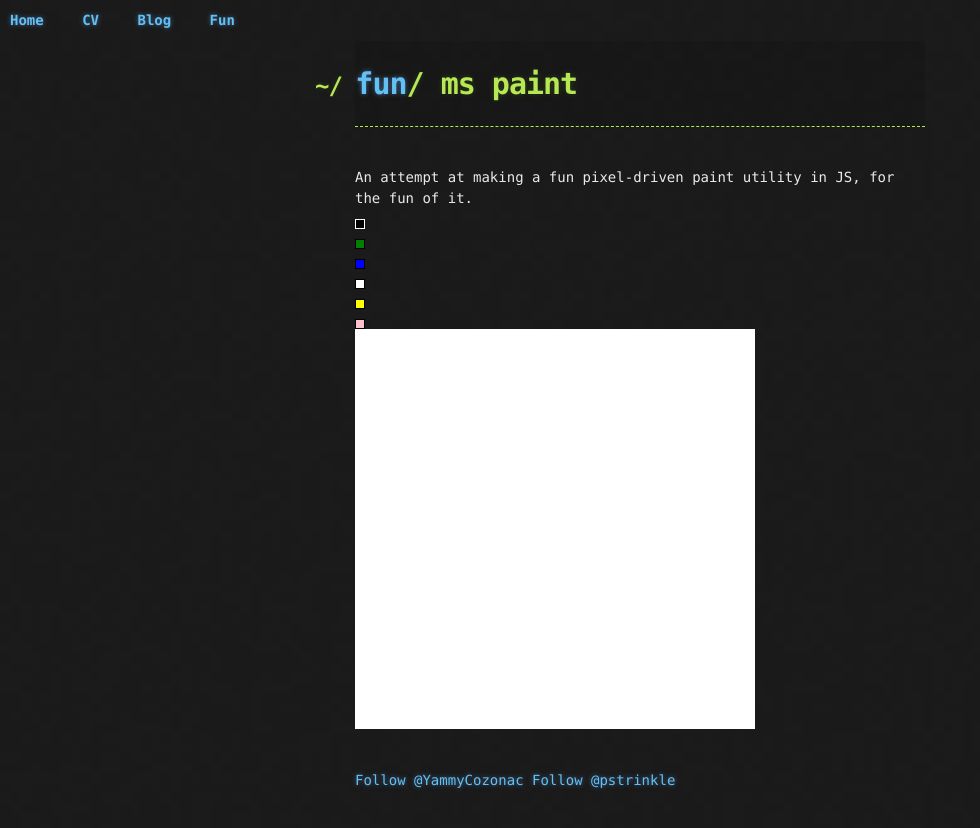
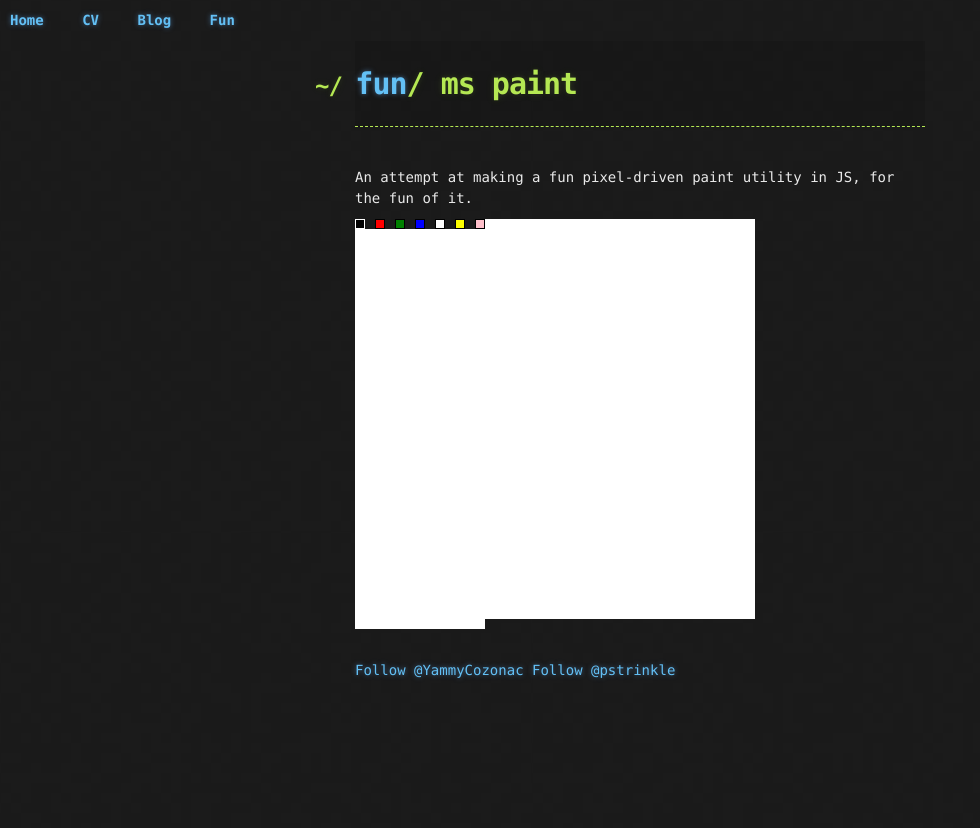
Before and after one commit to pstrinkle/pstrinkle.github.io, a Jekyll site: the page built from fun/mspaint.html, in a window 1280 px wide. Shown: the top 828 px of the page, without its empty margins (0-980 px from the left). Built offline with Jekyll 4.4.1, drawn with Linux system fonts in a browser that asks for light colours; nearby versions of some CDN libraries; comment, search, counter and statistics services are not loaded.

Commit message:
Update mspaint.html

```diff
--- a/fun/mspaint.html
+++ b/fun/mspaint.html
@@ -8,17 +8,19 @@
 
 <div id='pen_box'>
   <!-- could use a class to simplify. -->
-  <div id='black' style='background-color:black;border:1px solid white;'></div>
+  <div id='black' style=''></div>
   <div></div>
-  <div id='green' style='background-color:green;border:1px solid black;'></div>
+  <div id='red'></div>
   <div></div>
-  <div id='blue' style='background-color:blue;border:1px solid black;'></div>
+  <div id='green'></div>
   <div></div>
-  <div id='white' style='background-color:white;border:1px solid black;'></div>
+  <div id='blue'></div>
   <div></div>
-  <div id='yellow' style='background-color:yellow;border:1px solid black;'></div>
+  <div id='white'></div>
   <div></div>
-  <div id='pink' style='background-color:pink;border:1px solid black;'></div>
+  <div id='yellow'></div>
+  <div></div>
+  <div id='pink'></div>
 </div>
 <div id='master_box'>
 </div>
@@ -66,6 +68,17 @@
     $.each($('#pen_box').children(), function(index, element) {
       $(element).css('width', '10px');
       $(element).css('height', '10px');
+      $(element).css('float', 'left');
+
+      var id = $(element).attr('id');
+      if (id) {
+        $(element).css('background-color', id);
+        if (id === 'black') {
+          $(element).css('border', '1px solid white');
+        } else {
+          $(element).css('border', '1px solid black');
+        }
+      }
     });
   });
 </script>
```
